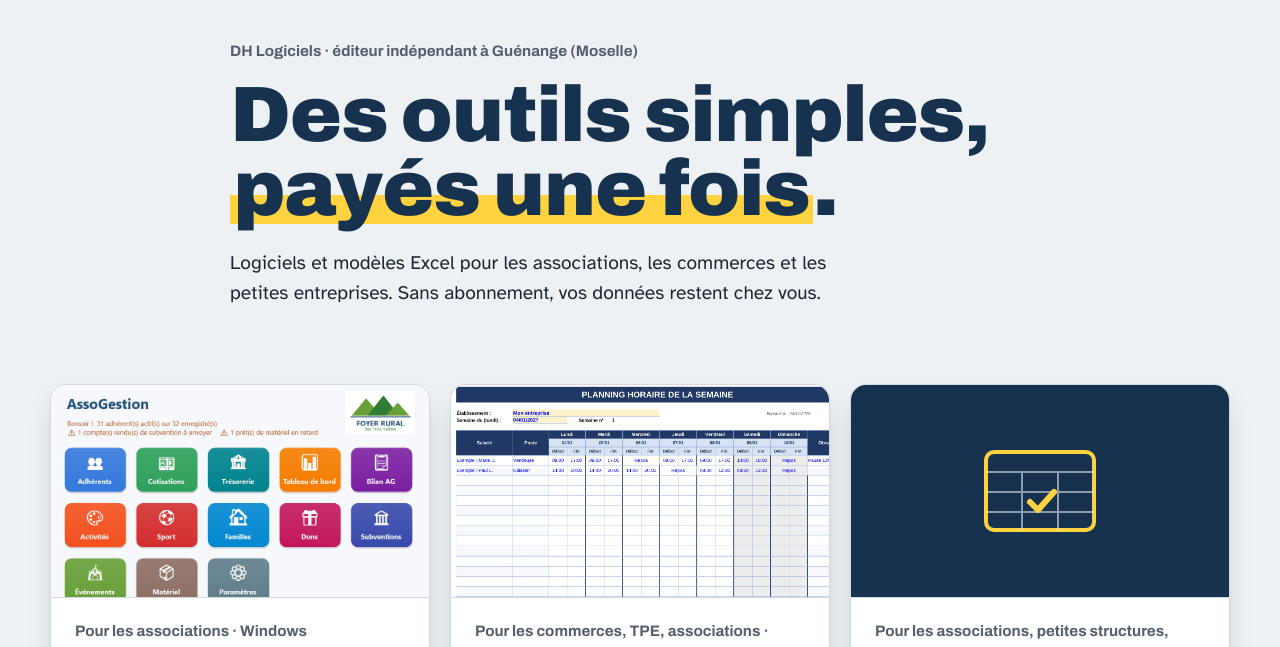
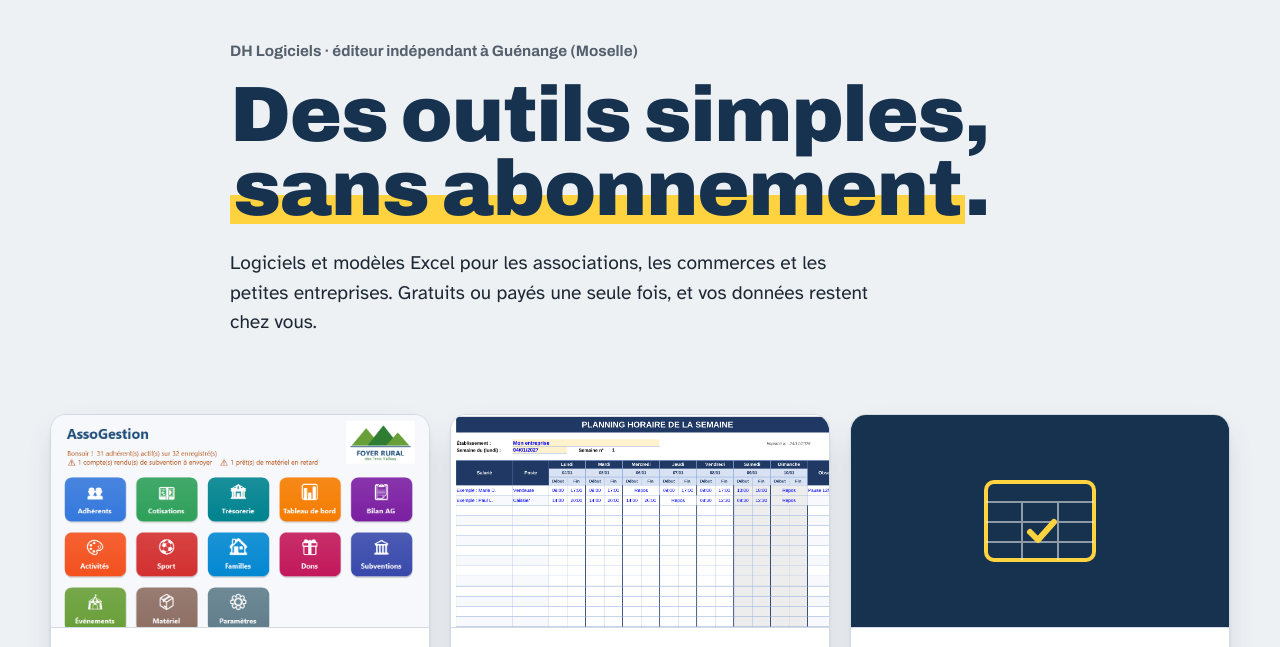
Before and after one commit to David57310/dh-logiciels, a plain HTML site: page index.html in a window 1280 px wide. Shown: the part 82-729 px from the top of the page. Drawn offline with Linux system fonts and the light colour scheme.

Commit message:
Accueil : titre « sans abonnement » (le planning Excel est gratuit)
Co-Authored-By: Claude Opus 5.5 <noreply@anthropic.com>
Claude-Session: https://claude.ai/code/session_01XV4Ghmht4hhb6JM4kqAUaG

```diff
--- a/index.html
+++ b/index.html
@@ -81,8 +81,8 @@
 <main id="haut">
   <section class="cadre accueil-ouverture">
     <p class="surtitre">DH Logiciels · éditeur indépendant à Guénange (Moselle)</p>
-    <h1>Des outils simples, <mark>payés une fois</mark>.</h1>
-    <p class="chapeau">Logiciels et modèles Excel pour les associations, les commerces et les petites entreprises. Sans abonnement, vos données restent chez vous.</p>
+    <h1>Des outils simples, <mark>sans abonnement</mark>.</h1>
+    <p class="chapeau">Logiciels et modèles Excel pour les associations, les commerces et les petites entreprises. Gratuits ou payés une seule fois, et vos données restent chez vous.</p>
   </section>
 
   <section class="cadre offres" aria-label="Ce que je propose">
```
